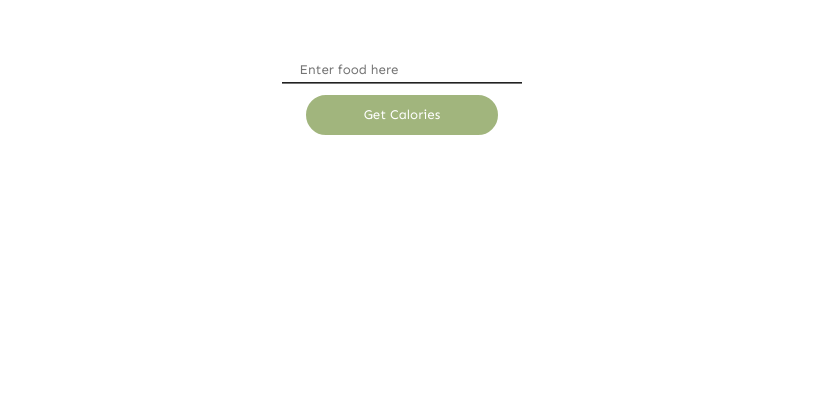
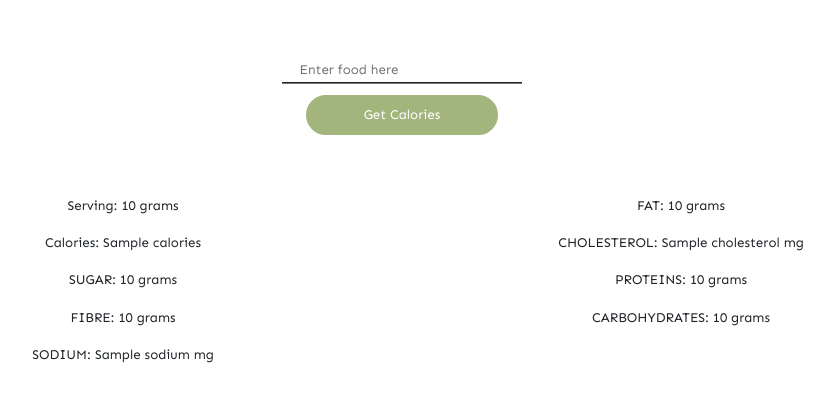
Before and after one commit to MwitaChacha/calorie-counter, a Django app: template core/templates/search.html in a window 1280 px wide. Shown: the part 221-623 px from the top of the page, without its empty margins (238-1072 px from the left). Run offline with Django 4.2, Linux system fonts and the light colour scheme; the template is opened without the code that fills it: most values are stand-ins (such as "Sample title", 1, 10 or a date in 2020); some libraries are stand-ins or nearby versions; some web fonts are replaced.

Commit message:
Creating search for calories functionality

```diff
--- a/core/templates/search.html
+++ b/core/templates/search.html
@@ -3,15 +3,35 @@
 
 {% block content %}
 <div class="container text-center mt-5">
-<h3 class="home-heading">Get the nutrition lowdown on <br> all your meals and everything in between</h3>
-<p>Search your favourite food to know their content.</p>
+    <h3 class="home-heading">Get the nutrition lowdown on <br> all your meals and everything in between</h3>
+    <p>Search your favourite food to know their content.</p>
 </div>
 
 <div class="container text-center search-section">
     <form method="get">
-        <input id="food" class="mx-3" type="text" name="food"
-            placeholder="    Enter food here"> <br>
+        <input id="food" class="mx-3" type="text" name="food" placeholder="    Enter food here"> <br>
         <button class="btn btn-primary  search-btn" type="submit">Get Calories</button>
     </form>
 </div>
+
+<div class="container search-results d-flex justify-content-center text-center my-5">
+    {% if calories %}
+    <div class="container">
+        <p>Serving:  {{serving}}  grams</p>
+        <p>Calories:  {{calories}}</p>
+        <p>SUGAR:  {{sugar}}  grams</p>
+        <p>FIBRE:  {{fibre}}  grams</p>
+        <p>SODIUM:  {{sodium}}  mg</p>
+
+
+    </div>
+    <div class="container">
+        <p>FAT:  {{fat}}  grams</p>
+        <p>CHOLESTEROL:  {{cholesterol}} mg</p>
+        <p>PROTEINS:  {{protein}} grams</p>
+        <p>CARBOHYDRATES:  {{carbs}} grams</p>
+    </div>
+{% else %}
+{% endif %}
+</div>
 {% endblock %}
```
Also changed, not shown: core/views.py (+25 -10 lines), static/css/index.css (line endings or trailing spaces).
